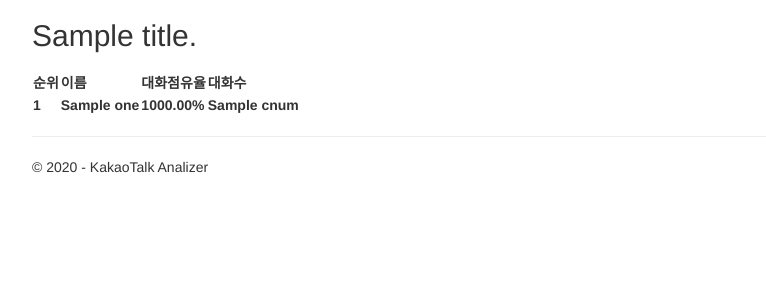
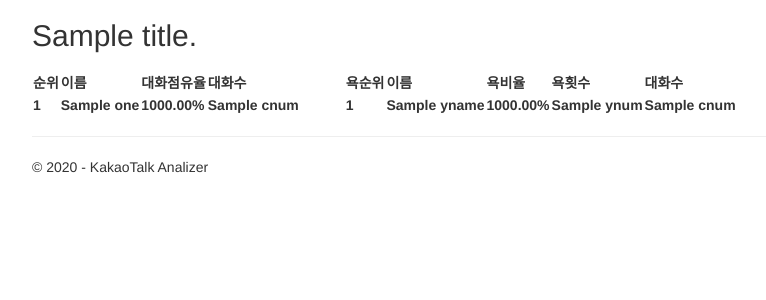
Before and after one commit to cosmoquester/KakaoAnalyzer, a Flask app: template templates/result_cnum.html in a window 1280 px wide. Shown: the part 51-351 px from the top of the page, without its empty margins (38-804 px from the left). Run offline with Flask 2, Linux system fonts and the light colour scheme; the template is opened without the code that fills it: most values are stand-ins (such as "Sample title", 1, 10 or a date in 2020); lists and menus that the app fills with data are empty; some libraries are stand-ins or nearby versions.

Commit message:
york rank OK

```diff
--- a/index.py
+++ b/index.py
@@ -50,20 +50,16 @@ def Analize():
 @app.route('/Analizing', methods=['POST'])
 def Analizing():
     analedline, people=analizer.linechk(request.form["data"])
-#    print people
 #    for i in people.keys():
-#	print(people[i].name+" "+str(people[i].ynum)+" "+str(people[i].cnum))
-#	for j in people[i].yorknums:
-#	    print "   "+analedline[j].data
-    names=sorted(people.keys(),key=lambda x:people[x].cnum, reverse=True)
-    print(names)
+#	print(people[i].name+" "+str(people[i].ynum*1.0/people[i].cnum))
     return render_template(
 	'result_cnum.html',
 	title='Result',
 	year=datetime.now().year,
 	people=people,
 	message="Thanks",
-	names=names
+	names=sorted(people.keys(),key=lambda x:people[x].cnum, reverse=True),
+	ynames=sorted(people.keys(), key=lambda x:people[x].ynum*1.0/people[x].cnum, reverse=True),
     )
 
 
--- a/templates/index.html
+++ b/templates/index.html
@@ -11,7 +11,7 @@
 <div class="row">
     <div class="col-md-4">
         <h2>대화수</h2>
-        <p>이 앱은 기록된 모든 사람든의 대화 수를 분석하여 각각의 순위와 대화 점유율 등을 알려줍니다. 그것을 이용하여 자신이 얼마나 많은 대화를 하는 지를 알 수 있습니다.</p>
+        <p>이 앱은 기록된 모든 사람들의 대화 수를 분석하여 각각의 순위와 대화 점유율 등을 알려줍니다. 그것을 이용하여 자신이 얼마나 많은 대화를 하는 지를 알 수 있습니다.</p>
     </div>
     <div class="col-md-4">
         <h2>언어 습관</h2>
--- a/templates/result_cnum.html
+++ b/templates/result_cnum.html
@@ -10,12 +10,12 @@
     {% if all.append(people[one].cnum) %}{% endif %}
 {% endfor %}
 {% set all=all|sum %}
-<table>
+<table style="float:left;margin-right:45px">
     <tr>
-        <th>순위</th>
-        <th>이름</th>
-        <th>대화점유율</th>
-        <th>대화수</th>
+        <th>순위  </th>
+        <th>이름  </th>
+        <th>대화점유율  </th>
+        <th>대화수  </th>
     </tr>
     {% set cnt=[] %}
     {% for name in names %}
@@ -30,4 +30,26 @@
     {% endfor %}
 </table>
 
+<table style=flaot:right>
+    <tr>
+        <th>욕순위  </th>
+        <th>이름  </th>
+        <th>욕비율  </th>
+        <th>욕횟수  </th>
+	<th>대화수  </th>
+    </tr>
+    {% set cnt=[] %}
+    {% for name in ynames %}
+
+    <tr>
+        <th>{{cnt|length + 1}}</th>
+        <th>{{name}}</th>
+        <th>{{'{:.2f}%'.format(people[name].ynum / people[name].cnum * 100|float)}}</th>
+        <th>{{people[name].ynum}}</th>
+        <th>{{people[name].cnum}}</th>
+    </tr>
+    {% if cnt.append(0) %}{% endif %}
+    {% endfor %}
+</table>
+
 {% endblock %}
```
